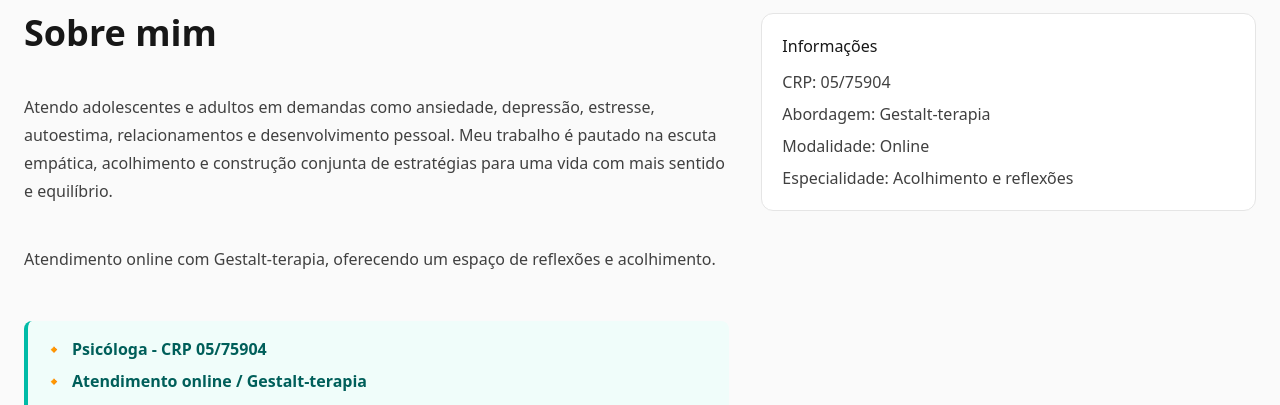
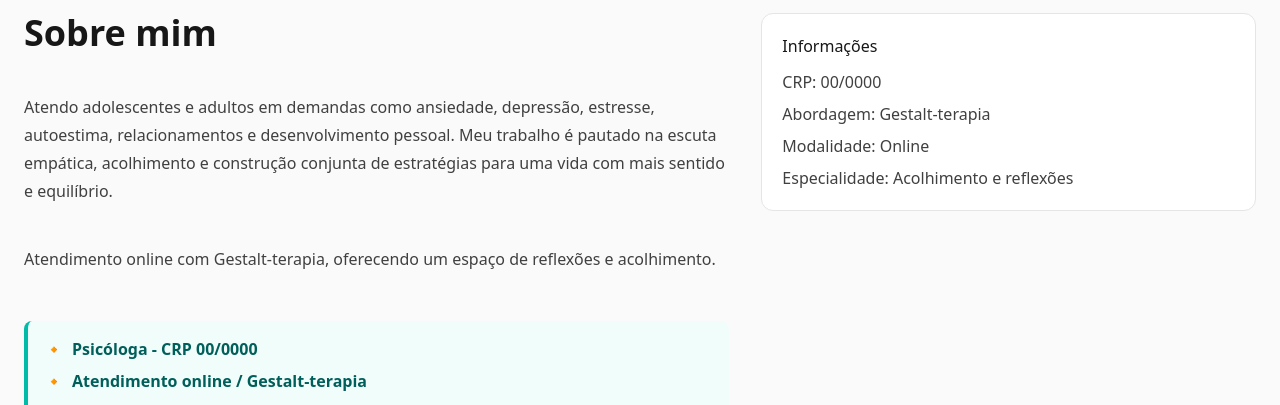
Before and after one commit to Lucasemanuel62/ana-luiza-psi, a Next.js app: page / in a window 1280 px wide. Shown: the part 710-1115 px from the top of the page. Built offline with nearby package versions, Linux system fonts and the light colour scheme.

Commit message:
fix: removendo contato

```diff
--- a/src/app/layout.tsx
+++ b/src/app/layout.tsx
@@ -4,9 +4,9 @@ import "./globals.css";
 export const metadata: Metadata = {
   title: "Ana Luiza — Psicóloga | Gestalt-terapia Online",
   description:
-    "Psicóloga CRP 05/75904 especializada em Gestalt-terapia. Atendimento online com acolhimento, escuta qualificada e cuidado baseado em evidências para seu bem-estar emocional.",
+    "Psicóloga CRP 00/0000 especializada em Gestalt-terapia. Atendimento online com acolhimento, escuta qualificada e cuidado baseado em evidências para seu bem-estar emocional.",
   keywords:
-    "psicóloga, gestalt-terapia, atendimento online, psicologia clínica, CRP 05/75904",
+    "psicóloga, gestalt-terapia, atendimento online, psicologia clínica, CRP 00/0000",
   authors: [{ name: "Ana Luiza" }],
   icons: {
     // O Next usa automaticamente src/app/icon.png e apple-icon.png, mas mantemos referências com versionamento para bust de cache
@@ -17,7 +17,7 @@ export const metadata: Metadata = {
   openGraph: {
     title: "Ana Luiza — Psicóloga | Gestalt-terapia Online",
     description:
-      "Psicóloga CRP 05/75904 especializada em Gestalt-terapia. Atendimento online com acolhimento e escuta qualificada.",
+      "Psicóloga CRP 00/0000 especializada em Gestalt-terapia. Atendimento online com acolhimento e escuta qualificada.",
     type: "website",
     locale: "pt_BR",
   },
--- a/src/components/About.tsx
+++ b/src/components/About.tsx
@@ -17,7 +17,7 @@ export default function About() {
                     <div className="mt-6 p-4 bg-teal-50 rounded-lg border-l-4 border-teal-500">
                         <div className="flex items-center gap-2 mb-2">
                             <span className="text-teal-600 font-medium">🔸</span>
-                            <span className="text-teal-800 font-semibold">Psicóloga - CRP 05/75904</span>
+                            <span className="text-teal-800 font-semibold">Psicóloga - CRP 00/0000</span>
                         </div>
                         <div className="flex items-center gap-2 mb-2">
                             <span className="text-teal-600 font-medium">🔸</span>
@@ -33,7 +33,7 @@ export default function About() {
                     <div className="rounded-xl border border-neutral-200 bg-white p-5">
                         <h3 className="font-medium text-neutral-900">Informações</h3>
                         <ul className="mt-3 space-y-2 text-neutral-700">
-                            <li>CRP: 05/75904</li>
+                            <li>CRP: 00/0000</li>
                             <li>Abordagem: Gestalt-terapia</li>
                             <li>Modalidade: Online</li>
                             <li>Especialidade: Acolhimento e reflexões</li>
--- a/src/components/Contact.tsx
+++ b/src/components/Contact.tsx
@@ -19,7 +19,7 @@ export default function Contact() {
                             </a>
                             <a
                                 className="inline-flex items-center justify-center rounded-md border border-neutral-300 px-5 py-3 text-neutral-800 font-medium hover:bg-neutral-50 transition-colors"
-                                href="https://wa.me/558195943765?text=Olá%20Ana%20Luiza!%20Vi%20sua%20página%20e%20gostaria%20de%20marcar%20uma%20consulta.%20Podemos%20conversar?"
+                                href="https://wa.me/0000000000?text=Olá%20Ana%20Luiza!%20Vi%20sua%20página%20e%20gostaria%20de%20marcar%20uma%20consulta.%20Podemos%20conversar?"
                                 target="_blank"
                                 rel="noopener noreferrer"
                             >
--- a/src/components/Header.tsx
+++ b/src/components/Header.tsx
@@ -26,7 +26,7 @@ export default function Header() {
 
                 {/* Botão Agendar */}
                 <a
-                    href="https://wa.me/558195943765?text=Olá%20Ana%20Luiza!%20Vi%20sua%20página%20e%20gostaria%20de%20marcar%20uma%20consulta.%20Podemos%20conversar?"
+                    href="https://wa.me/00000000000?text=Olá%20Ana%20Luiza!%20Vi%20sua%20página%20e%20gostaria%20de%20marcar%20uma%20consulta.%20Podemos%20conversar?"
                     target="_blank"
                     rel="noopener noreferrer"
                     className="inline-flex items-center justify-center rounded-lg bg-teal-600 px-6 py-2.5 text-white text-sm font-medium hover:bg-teal-700 transition-all duration-200 shadow-sm"
--- a/src/components/Hero.tsx
+++ b/src/components/Hero.tsx
@@ -41,7 +41,7 @@ export default function Hero() {
                         </p>
                         <div className="mt-8 flex flex-col sm:flex-row gap-3">
                             <a
-                                href="https://wa.me/558195943765?text=Olá%20Ana%20Luiza!%20Vi%20sua%20página%20e%20gostaria%20de%20marcar%20uma%20consulta.%20Podemos%20conversar?"
+                                href="https://wa.me/00000000?text=Olá%20Ana%20Luiza!%20Vi%20sua%20página%20e%20gostaria%20de%20marcar%20uma%20consulta.%20Podemos%20conversar?"
                                 target="_blank"
                                 rel="noopener noreferrer"
                                 className="inline-flex items-center justify-center rounded-md bg-teal-600 px-5 py-3 text-white font-medium hover:bg-teal-700 transition-colors"
```
